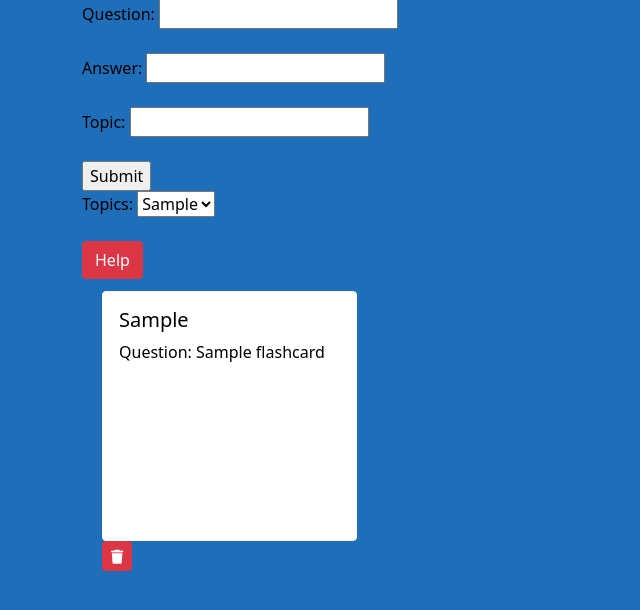
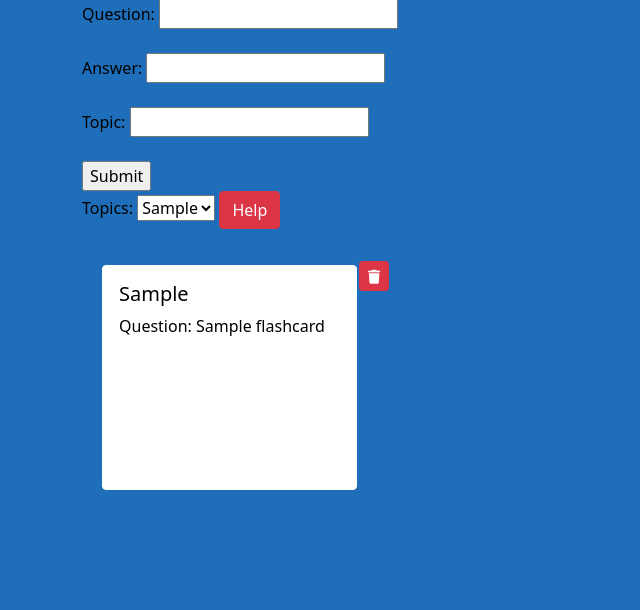
Before and after one commit to stlouis9/2911Flashcard, a Flask app: page /profile in a window 1280 px wide. Shown: the part 161-771 px from the top of the page, without its empty margins (0-640 px from the left). Run offline with Flask 3, Linux system fonts and the light colour scheme; a user stored in the database is signed in; tables that the repository leaves empty hold one stand-in row (values such as "Sample post"); some web fonts are replaced.

Commit message:
flashcard layout with delete button fix

```diff
--- a/project/templates/profile.html
+++ b/project/templates/profile.html
@@ -7,7 +7,9 @@
 </h1>
 
 <body>
-<script src="https://cdn.jsdelivr.net/npm/bootstrap@5.0.2/dist/js/bootstrap.bundle.min.js" integrity="sha384-MrcW6ZMFYlzcLA8Nl+NtUVF0sA7MsXsP1UyJoMp4YLEuNSfAP+JcXn/tWtIaxVXM" crossorigin="anonymous"></script>
+<!--Script for bootstrap utilities-->
+<script src="https://cdn.jsdelivr.net/npm/bootstrap@5.3.3/dist/js/bootstrap.bundle.min.js" integrity="sha384-YvpcrYf0tY3lHB60NNkmXc5s9fDVZLESaAA55NDzOxhy9GkcIdslK1eN7N6jIeHz" crossorigin="anonymous"></script>
+
 
 <form action="/add_flashcard" method="POST">
   <label for="question">Question:</label>
@@ -31,16 +33,16 @@
           <option value="{{ flashcard.topic }}">{{ flashcard.topic }}</option>
       {% endif %}
   {% endfor %}
-</select><br><br>
-
-<button type="button" class="btn btn-danger" data-bs-toggle="tooltip" data-bs-placement="right" data-bs-title="Click and hold a card to the show the answer!">
-  Help
-</button>
+</select>
+<span class="d-inline-block" tabindex="0" data-bs-toggle="popover" data-bs-trigger="hover focus" data-bs-content="Click and hold a flashcard to show the answer!">
+  <button class="btn btn-danger" type="button">Help</button>
+</span>
+<br>
+<br>
 
 <div class="container-md my-2">
-  <div class="row">
+  <div class="row row-cols-6">
 {% for flashcard in flashcards %}
-
       <div class="card card-flip bg-transparent w-25 border-0 my-1 mx-2">
         <div class="card-front bg-white border border-white rounded">
           <div class="card-body">
@@ -54,25 +56,39 @@
             <p class="card-text">Answer: {{ flashcard.answer }}</p>
           </div>
         </div>
+      </div>
       <form action="/delete_flashcard" method="POST" class="deleteForm">
         <input type="hidden" name="flashcard_id" value="{{ flashcard.id }}">
         <button type="submit" class="btn btn-danger btn-sm" style="width: 30px; height: 30px;">
           <i class="fa-solid fa-trash"></i>
         </button>
       </form>
-    </div>
 {% endfor %}
   </div>
 </div>
+
+<!-- Enabling popover script -->
+<script>
+  const popoverTriggerList = document.querySelectorAll('[data-bs-toggle="popover"]')
+  const popoverList = [...popoverTriggerList].map(popoverTriggerEl => new bootstrap.Popover(popoverTriggerEl))
+</script>
+
 </body>
 
 <style>
+
+.deleteForm {
+  position: relative;
+  right: 30px;
+  width: 40px;
+  height: 50px;
+}
 
 .card-flip > div {
   backface-visibility: hidden;
   transition: transform 150ms;
   transition-timing-function: linear;
-  height: 250px;
+  height: 225px;
   width: 100%;
 }
 
@@ -86,6 +102,7 @@
   position: absolute;
   padding: auto;
   top: 0;
+  right: 15px;
 }
 
 .card-flip:active .card-front {
```
Lines whose indentation alone changed are shown as unchanged.
